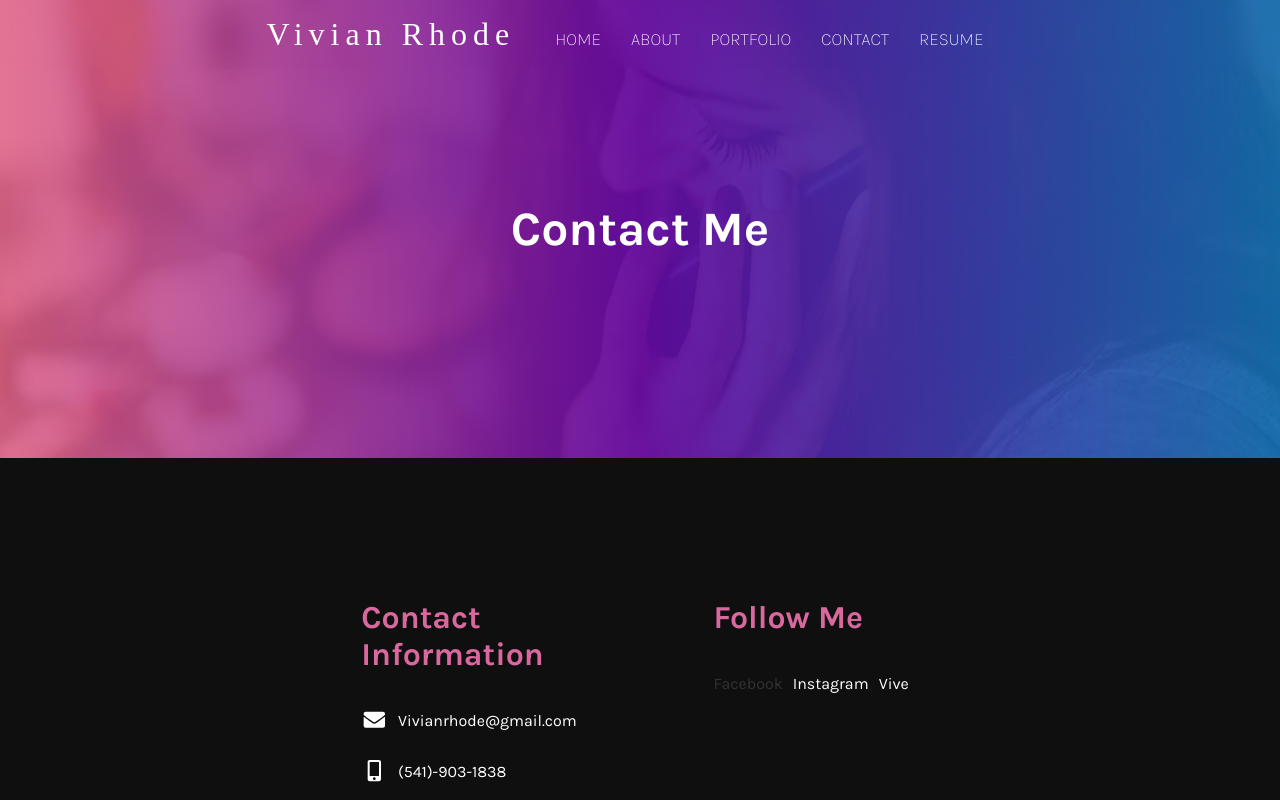
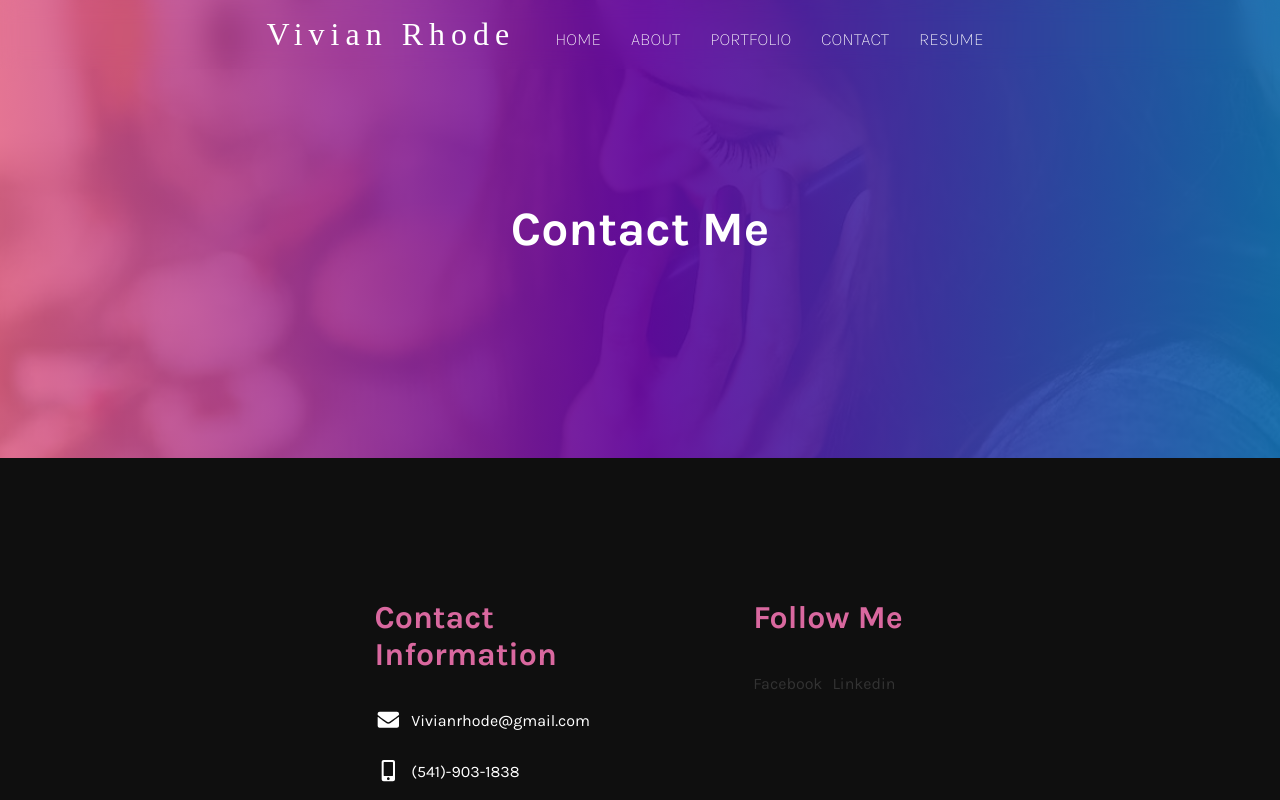
Before and after one commit to YouyiRhode/3d-galaxy, a Next.js app: page /Contact in a window 1280 px wide. Shown: the top 800 px of the page. Built offline with nearby package versions, Linux system fonts and the light colour scheme; a web font is replaced by a local one.

Commit message:
Update Contact.js

```diff
--- a/pages/Contact.js
+++ b/pages/Contact.js
@@ -50,8 +50,7 @@ const Contact = () => {
                                 <div className={styles.followUs}>
                                     <h1>Follow Me</h1>
                                     <p><a href='https://www.facebook.com'>Facebook</a></p>
-                                    <p>Instagram</p>
-                                    <p>Vive</p>
+                                    <p><a href='https://www.linkedin.com/in/vivian-rhode-933abb188/'>Linkedin</a></p>
                                 </div>
 
 
```
